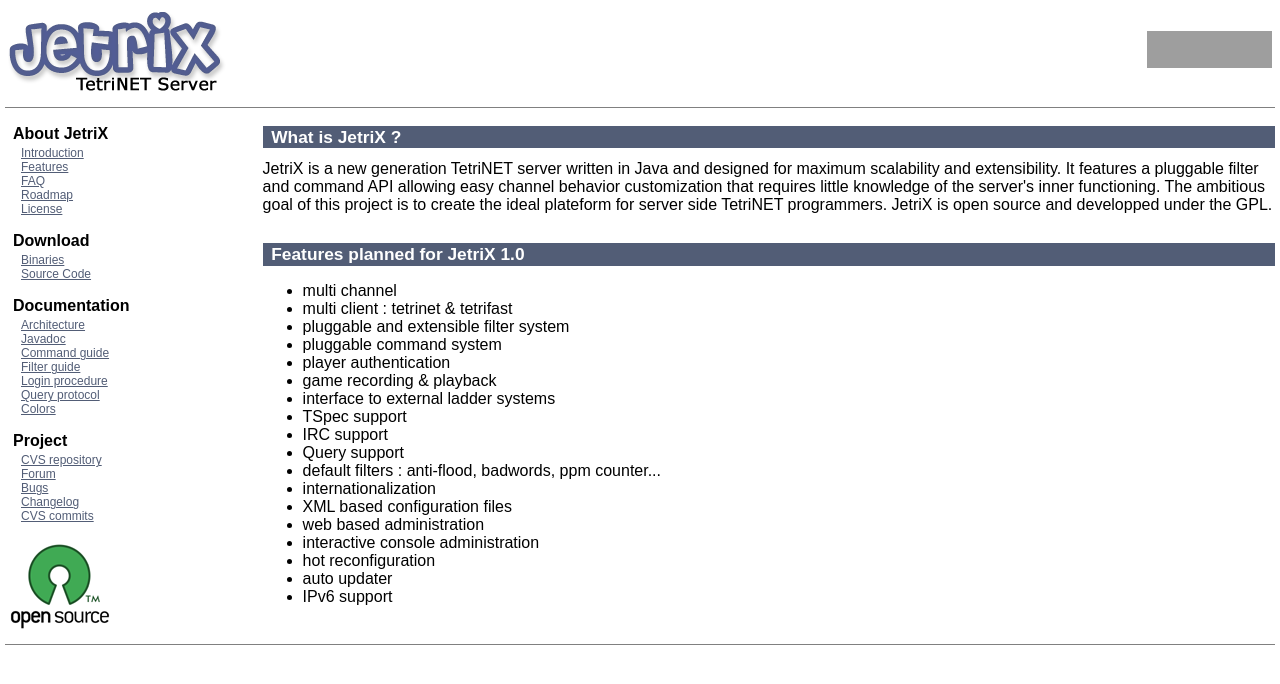
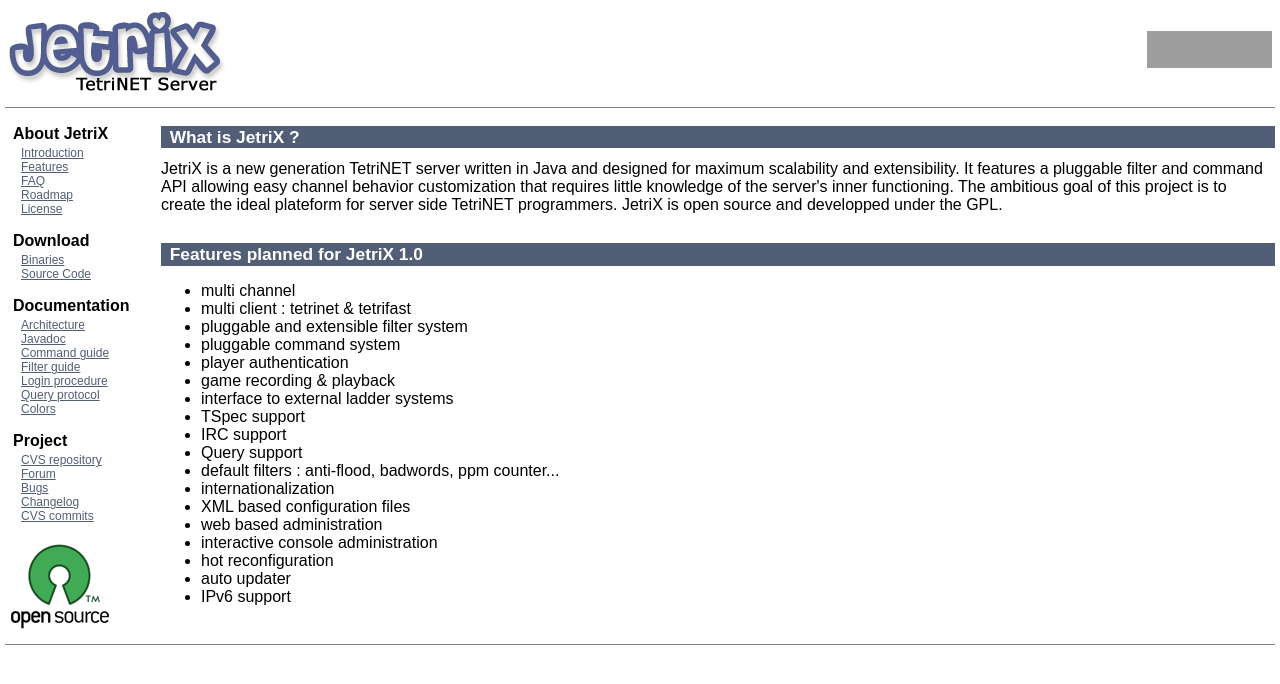
Before and after one commit to ebourg/jetrix, a PHP site: page /index.php in a window 1280 px wide. Shown: the top 684 px of the page. Run offline with PHP 8.4, Linux system fonts and the light colour scheme; grey boxes are pictures that could not be loaded.

Commit message:
Changed the width of the left menu Fixed the doctype

```diff
--- a/src/site/header.inc.php
+++ b/src/site/header.inc.php
@@ -6,7 +6,7 @@
         echo "<?xml version=\"1.0\" encoding=\"iso-8859-1\"?>\n";
     }
 ?>
-<!DOCTYPE html PUBLIC "-//W3C//DTD xhtml 1.0 Strict//EN" "http://www.w3.org/TR/xhtml1/DTD/xhtml1-strict.dtd">
+<!DOCTYPE html PUBLIC "-//W3C//DTD XHTML 1.0 Strict//EN" "http://www.w3.org/TR/xhtml1/DTD/xhtml1-strict.dtd">
 <html xmlns="http://www.w3.org/1999/xhtml" xml:lang="en" lang="en">
 <head>
   <meta http-equiv="Content-Type" content="text/xml; charset=iso-8859-1" />
@@ -43,9 +43,9 @@
   </tr>
   <tr>
     <!-- left side menu -->
-    <td style="width: 20%; white-space: nowrap" valign="top">
+    <td style="width: 150px; white-space: nowrap" valign="top">
       <? include("menu.inc.php"); ?>
       <a href="http://www.opensource.org/"><img src="images/opensource-110x95.png" alt="Open Source" /></a>
     </td>
-    <td style="width: 80%" align="left" valign="top">
+    <td align="left" valign="top">
       <div class="content">
```
